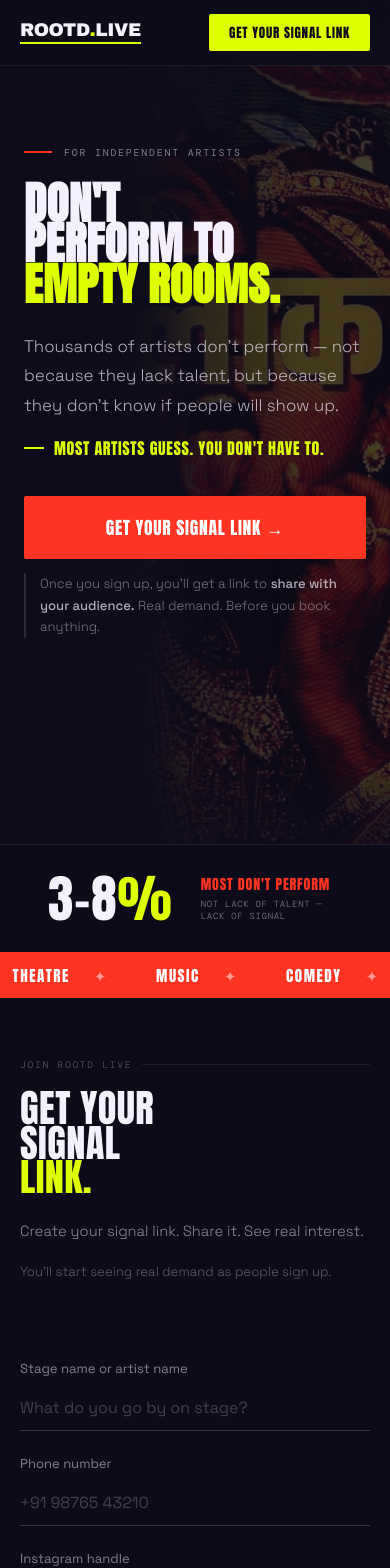
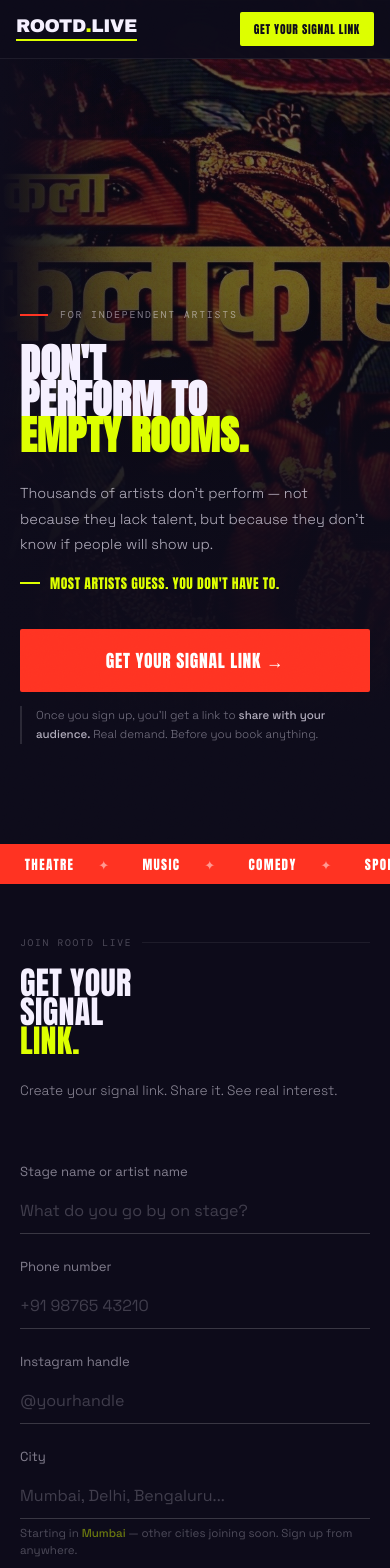
Before and after one commit to indieartistshows-spec/rootd.live, a Next.js app: page / in a window 390 px wide. Shown: the top 1568 px of the page. Built offline with nearby package versions, Linux system fonts and the light colour scheme.

Commit message:
updated with new nextjs version

```diff
--- a/app/globals.css
+++ b/app/globals.css
@@ -21,7 +21,7 @@ nav{position:fixed;top:0;left:0;right:0;z-index:500;padding:18px 40px;display:fl
 .hbg{position:absolute;top:0;right:0;bottom:0;left:30%;z-index:0}
 .hbg img{width:100%;height:100%;object-fit:cover;object-position:center top;opacity:.65;filter:contrast(1.05) saturate(.95)}
 .hbg::after{content:'';position:absolute;inset:0;background:linear-gradient(to right,#0D0B1A 0%,rgba(13,11,26,.25) 30%,rgba(13,11,26,0) 70%),linear-gradient(to bottom,rgba(13,11,26,.3) 0%,transparent 20%,transparent 80%,#0D0B1A 100%)}
-.hc{position:relative;z-index:10;padding:140px 48px 160px;max-width:660px;min-height:100vh;display:flex;flex-direction:column;justify-content:center}
+.hc{position:relative;z-index:10;padding:140px 48px 100px;max-width:660px;min-height:100vh;display:flex;flex-direction:column;justify-content:center}
 .eyebrow{font-family:var(--font-dm-mono),monospace;font-size:.62rem;letter-spacing:.18em;text-transform:uppercase;color:rgba(245,240,255,.5);margin-bottom:24px;display:flex;align-items:center;gap:12px}
 .eyebrow::before{content:'';width:28px;height:2px;background:var(--red);flex-shrink:0}
 h1{font-family:var(--font-anton),sans-serif;font-size:clamp(3.04rem,8vw,6.8rem);text-transform:uppercase;line-height:.9;letter-spacing:.01em;margin-bottom:28px}
@@ -36,13 +36,6 @@ h1 .l3{display:block;color:var(--shock)}
 .hcta-note{font-family:var(--font-space-grotesk),sans-serif;font-size:.82rem;font-weight:300;color:rgba(245,240,255,.45);line-height:1.65;border-left:2px solid rgba(255,255,255,.12);padding-left:14px}
 .hcta-note strong{color:rgba(245,240,255,.7);font-weight:500}
 .hsticker{position:absolute;top:100px;right:48px;z-index:20;background:var(--shock);color:var(--bg);font-family:var(--font-anton),sans-serif;font-size:.8rem;text-transform:uppercase;letter-spacing:.06em;padding:6px 14px;border-radius:1px;transform:rotate(-3deg);white-space:nowrap}
-.hstats{position:absolute;bottom:0;left:0;right:0;z-index:10;display:flex;border-top:1px solid rgba(255,255,255,.08);background:rgba(13,11,26,.95);align-items:center}
-.hs{flex:1;padding:28px 48px;border-right:1px solid rgba(255,255,255,.07);display:flex;align-items:center;gap:28px}
-.hs:last-child{border-right:none}
-.hs-n{font-family:var(--font-anton),sans-serif;font-size:3.2rem;letter-spacing:.02em;line-height:1;color:var(--text);flex-shrink:0}
-.hs-n em{color:var(--shock);font-style:normal}
-.hs-s{font-family:var(--font-anton),sans-serif;font-size:.88rem;letter-spacing:.06em;text-transform:uppercase;color:var(--red);line-height:1.2}
-.hs-sub{font-family:var(--font-dm-mono),monospace;font-size:.56rem;letter-spacing:.08em;text-transform:uppercase;color:rgba(245,240,255,.4);margin-top:5px}
 
 /* TICKER */
 .ticker{background:var(--red);padding:0;height:46px;display:flex;align-items:center;white-space:nowrap;overflow:hidden;position:relative;z-index:10}
@@ -93,10 +86,10 @@ h1 .l3{display:block;color:var(--shock)}
 .hstep:nth-child(2n){padding-left:48px;padding-right:0;border-left:1px solid rgba(255,255,255,.07)}
 .hstep:nth-child(3),.hstep:nth-child(4){border-bottom:none}
 .hsnum{font-family:var(--font-anton),sans-serif;font-size:4.5rem;line-height:.85;letter-spacing:.01em;margin-bottom:14px;display:block}
-.hstep:nth-child(1) .hsnum{color:var(--red)}
-.hstep:nth-child(2) .hsnum{color:var(--yellow)}
+.hstep:nth-child(1) .hsnum{color:var(--shock)}
+.hstep:nth-child(2) .hsnum{color:var(--shock)}
 .hstep:nth-child(3) .hsnum{color:var(--shock)}
-.hstep:nth-child(4) .hsnum{color:var(--magenta)}
+.hstep:nth-child(4) .hsnum{color:var(--shock)}
 .hstitle{font-family:var(--font-anton),sans-serif;font-size:1.3rem;text-transform:uppercase;letter-spacing:.04em;color:var(--text);margin-bottom:12px;line-height:1.05}
 .hsbody{font-size:.88rem;line-height:1.75;color:rgba(245,240,255,.5);max-width:320px}
 
@@ -122,10 +115,10 @@ h1 .l3{display:block;color:var(--shock)}
 .stg{background:rgba(234,0,217,.1);color:var(--magenta);border:1px solid rgba(234,0,217,.3)}
 .stl{background:var(--shock);color:var(--bg);animation:ptag 2s infinite}
 @keyframes ptag{0%,100%{opacity:1}50%{opacity:.7}}
-.pr1 .prnum{font-size:clamp(4rem,9vw,7rem);color:var(--shock)}
-.pr2 .prnum{font-size:clamp(3rem,7vw,6rem);color:var(--red)}
-.pr3 .prnum{font-size:clamp(2.5rem,5vw,4.5rem);color:var(--magenta)}
-.pr4 .prnum{font-size:clamp(2rem,4vw,3.5rem);color:var(--yellow)}
+.pr1 .prnum{font-size:clamp(4rem,9vw,6rem);color:var(--shock)}
+.pr2 .prnum{font-size:clamp(4rem,9vw,6rem);color:var(--red)}
+.pr3 .prnum{font-size:clamp(4rem,9vw,6rem);color:var(--magenta)}
+.pr4 .prnum{font-size:clamp(4rem,9vw,6rem);color:var(--yellow)}
 
 /* ══ FORM — ref_3 Baba Skater as image panel ══ */
 .form-wrap{position:relative;background:var(--bg);padding:100px 48px;overflow:hidden}
@@ -189,25 +182,123 @@ footer{background:#0A0818;border-top:1px solid rgba(255,255,255,.06);padding:28p
 .fnav{font-family:var(--font-dm-mono),monospace;font-size:.52rem;letter-spacing:.1em;text-transform:uppercase;color:rgba(245,240,255,.2)}
 
 @media(max-width:900px){
-  .pain-inner,.fi{grid-template-columns:1fr;gap:48px}
+  .pain-inner,.fi{grid-template-columns:1fr;gap:40px}
   .hsteps{grid-template-columns:1fr}
   .hstep:nth-child(2n){padding-left:0;border-left:none}
   .hstep:nth-child(3){border-bottom:1px solid rgba(255,255,255,.07)}
-  .prnum{width:140px}
-  .pr1 .prnum{font-size:3.5rem}.pr2 .prnum{font-size:3rem}.pr3 .prnum{font-size:2.5rem}.pr4 .prnum{font-size:2rem}
+  .prnum{width:120px}
+  .pr1 .prnum,.pr2 .prnum,.pr3 .prnum,.pr4 .prnum{font-size:3rem}
+  .prinfo{padding:0 20px}
 }
 @media(max-width:768px){
-  nav{padding:14px 20px}.ntag{display:none}
-  .hc{padding:100px 24px 160px}.hbg img{object-position:80% top;opacity:.22}
-  h1{font-size:3.2rem}
-  .hsticker{display:none}
-  .hstats{position:relative;flex-wrap:wrap}
-  .hs{flex:1;min-width:50%}
-  .pain,.how,.form-wrap{padding:70px 24px}
-  .proof-bg{display:none}
-  .ph,.prow{padding:0 24px}
-  .ph{padding-bottom:28px;flex-direction:column;align-items:flex-start;gap:12px}
-  .pdisc{text-align:left}
-  footer{padding:24px;flex-direction:column;text-align:center}
+  /* NAV */
+  nav{padding:14px 20px}
+  .ntag{display:none}
+  .ncta{font-size:.72rem;padding:8px 14px}
+
+  /* HERO */
+  .hero{min-height:100svh}
+  .hbg{left:0;opacity:1}
+  .hbg img{object-position:center top;opacity:.5;filter:contrast(1.05) saturate(.9)}
+  .hbg::after{background:linear-gradient(to bottom,rgba(13,11,26,.1) 0%,rgba(13,11,26,.2) 35%,rgba(13,11,26,.85) 60%,#0D0B1A 85%)}
+  .hc{padding:0 24px 40px;min-height:100svh;justify-content:flex-end;}
+  h1{font-size:clamp(2.6rem,10vw,3.4rem)}
+  .hsub{font-size:.9rem;max-width:100%}
+  .hpower{font-size:.85rem}
+  .hcta{max-width:100%}
+  .hcta-note{font-size:.72rem}
+
+  /* STATS BAR */
+
+  /* TICKER */
+  .ticker{height:40px}
+  .ti span{font-size:.82rem;padding:0 16px}
+
+  /* FORM */
+  .form-wrap{padding:60px 24px}
+  .fi{gap:32px}
+  .ftitle{font-size:clamp(2rem,8vw,2.8rem)}
+  .fdesc{font-size:.85rem}
+  .bsub{font-size:1rem;padding:16px}
+
+  /* PAIN */
+  .pain{padding:60px 24px}
+  .pbg{width:100%;opacity:1}
+  .pbg img{opacity:.35;filter:saturate(.9)}
+  .pbg::after{background:linear-gradient(to bottom,#0A0818 0%,rgba(10,8,24,.55) 30%,rgba(10,8,24,.55) 70%,#0A0818 100%)}
+  .pain-quote{font-size:clamp(2rem,7vw,2.8rem)}
+  .iv-q{font-size:.88rem}
+  .pitem{font-size:.82rem;gap:10px}
+
+  /* HOW */
+  .how{padding:60px 24px}
+  .how-title{font-size:clamp(2rem,7vw,2.8rem);margin-bottom:40px}
+  .hstep{padding:28px 0}
+  .hstep:nth-child(2n){padding-left:0}
+  .hsnum{font-size:3rem;margin-bottom:10px}
+  .hstitle{font-size:1.1rem}
+  /* HOW — boost texture on mobile */
+  .how-bg img{opacity:.22;filter:saturate(.8) contrast(1.1)}
+  .how-bg::after{background:rgba(13,11,26,.1)}
+
+  /* PROOF — full redesign for mobile */
+  .proof{padding:48px 0 0}
+  .proof-bg{display:block;width:100%;right:0}
+  .proof-bg img{opacity:.3;filter:saturate(.8)}
+  .proof-bg::after{background:linear-gradient(to bottom,var(--bg) 0%,rgba(13,11,26,.5) 30%,rgba(13,11,26,.5) 70%,var(--bg) 100%)}
+  .ph{padding:0 20px 28px;flex-direction:column;align-items:flex-start;gap:10px}
+  .ptitle{font-size:clamp(1.9rem,7vw,2.6rem)}
+  .pdisc{text-align:left;max-width:100%}
+  .prows{}
+  .prow{
+    display:grid;
+    grid-template-columns:80px 1fr;
+    grid-template-rows:auto auto;
+    column-gap:16px;
+    align-items:start;
+    padding:20px 20px;
+    border-bottom:1px solid rgba(255,255,255,.06);
+  }
+  .prnum{
+    grid-column:1;
+    grid-row:1 / 3;
+    width:auto;
+    padding:0;
+    display:flex;
+    align-items:center;
+    justify-content:flex-start;
+  }
+  .pr1 .prnum,.pr2 .prnum,.pr3 .prnum,.pr4 .prnum{font-size:3.2rem}
+  .prinfo{
+    grid-column:2;
+    grid-row:1;
+    padding:0;
+  }
+  .prcity{font-size:1rem;line-height:1.2}
+  .prgenre{font-size:.52rem;margin-top:4px}
+  .prstatus{
+    grid-column:2;
+    grid-row:2;
+    font-size:.62rem;
+    padding:4px 10px;
+    transform:none;
+    align-self:start;
+    margin-top:8px;
+    display:inline-block;
+    width:fit-content;
+  }
+
+  /* FOOTER */
+  footer{padding:20px 24px;flex-direction:column;align-items:center;text-align:center;gap:10px}
+
+  /* LOGO STRIP */
+  .lsi span{font-size:.9rem;padding:0 18px}
 }
-@media(max-width:480px){h1{font-size:2.8rem}.form-wrap{padding:60px 20px}}
+@media(max-width:480px){
+  h1{font-size:2.5rem}
+  .hc{padding:90px 20px 100px}
+  .form-wrap,.pain,.how{padding:52px 20px}
+  .proof{padding:52px 0 0}
+  .ph{padding:0 20px 24px}
+  nav{padding:12px 16px}
+}
--- a/app/layout.tsx
+++ b/app/layout.tsx
@@ -2,37 +2,14 @@ import type { Metadata } from 'next'
 import { Anton, Space_Grotesk, DM_Mono, Archivo_Black } from 'next/font/google'
 import './globals.css'
 
-const anton = Anton({
-  weight: '400',
-  subsets: ['latin'],
-  variable: '--font-anton',
-  display: 'swap',
-})
-
-const spaceGrotesk = Space_Grotesk({
-  subsets: ['latin'],
-  variable: '--font-space-grotesk',
-  display: 'swap',
-})
-
-const dmMono = DM_Mono({
-  weight: ['400', '500'],
-  subsets: ['latin'],
-  variable: '--font-dm-mono',
-  display: 'swap',
-})
-
-const archivoblack = Archivo_Black({
-  weight: '400',
-  subsets: ['latin'],
-  variable: '--font-archivo-black',
-  display: 'swap',
-})
+const anton = Anton({ weight: '400', subsets: ['latin'], variable: '--font-anton', display: 'swap' })
+const spaceGrotesk = Space_Grotesk({ subsets: ['latin'], variable: '--font-space-grotesk', display: 'swap' })
+const dmMono = DM_Mono({ weight: ['400', '500'], subsets: ['latin'], variable: '--font-dm-mono', display: 'swap' })
+const archivoblack = Archivo_Black({ weight: '400', subsets: ['latin'], variable: '--font-archivo-black', display: 'swap' })
 
 export const metadata: Metadata = {
   title: "Rootd Live — Don't Perform to Empty Rooms",
-  description:
-    'Get your signal link. Share it with your audience. See real demand before you book anything.',
+  description: 'Get your signal link. Share it with your audience. See real demand before you book anything.',
   openGraph: {
     title: "Rootd Live — Don't Perform to Empty Rooms",
     description: 'Real demand signals for independent artists in India.',
@@ -40,16 +17,10 @@ export const metadata: Metadata = {
   },
 }
 
-export default function RootLayout({
-  children,
-}: {
-  children: React.ReactNode
-}) {
+export default function RootLayout({ children }: { children: React.ReactNode }) {
   return (
     <html lang="en">
-      <body
-        className={`${anton.variable} ${spaceGrotesk.variable} ${dmMono.variable} ${archivoblack.variable}`}
-      >
+      <body className={`${anton.variable} ${spaceGrotesk.variable} ${dmMono.variable} ${archivoblack.variable}`}>
         {children}
       </body>
     </html>
--- a/app/page.tsx
+++ b/app/page.tsx
@@ -4,44 +4,47 @@ import { useState } from 'react'
 import Image from 'next/image'
 import Link from 'next/link'
 
+const TICKER_ITEMS = ['MUSIC', 'COMEDY', 'SPOKEN WORD', 'POETRY', 'THEATRE']
+const PROOF_ROWS = [
+  { num: '52',  city: 'Fans Want You in Mumbai',       genre: 'Independent music · this week',    status: 'stb', label: 'Building ↑', cls: 'pr1' },
+  { num: '117', city: 'Fans Ready in Delhi',            genre: 'Stand-up comedy · waiting',        status: 'stw', label: 'Waiting',    cls: 'pr2' },
+  { num: '38',  city: 'People Want You in Bengaluru',   genre: 'Spoken word / poetry · growing',   status: 'stg', label: 'Growing ↑', cls: 'pr3' },
+  { num: '8',   city: 'Seats Left · Pune · Nov 14',     genre: 'Theatre · show confirmed',         status: 'stl', label: 'Live Now ✦', cls: 'pr4' },
+]
+const STEPS = [
+  { n: '01', title: 'Get Your Signal Link',        body: 'Sign up. We send it directly.' },
+  { n: '02', title: 'Share It With Your Audience', body: 'Story. Bio. WhatsApp. Done.' },
+  { n: '03', title: 'See Real Numbers',             body: 'Watch demand build in real time.' },
+  { n: '04', title: 'Plan Your Show',              body: 'Venue, date, price — based on real data.' },
+]
+
 export default function HomePage() {
-  const [genre, setGenre] = useState('')
-  const [willShare, setWillShare] = useState('')
-  const [submitted, setSubmitted] = useState(false)
-  const [loading, setLoading] = useState(false)
-  const [error, setError] = useState('')
-
-  const [form, setForm] = useState({
-    name: '',
-    phone: '',
-    instagram: '',
-    city: '',
-  })
+  const [form, setForm]         = useState({ name: '', phone: '', instagram: '', city: '' })
+  const [genre, setGenre]       = useState('')
+  const [otherGenre, setOther]  = useState('')
+  const [willShare, setShare]   = useState('')
+  const [submitted, setDone]    = useState(false)
+  const [loading, setLoading]   = useState(false)
+  const [error, setError]       = useState('')
 
   const handleSubmit = async () => {
     const { name, phone, instagram, city } = form
-    if (!name || !phone || !instagram || !city || !genre || !willShare) {
-      setError('Please fill in all fields.')
-      return
+    const finalGenre = genre === 'other' ? otherGenre : genre
+    if (!name || !phone || !instagram || !city || !finalGenre || !willShare) {
+      setError('Please fill in all fields.'); return
     }
-    if (genre === 'other' && !form.city) {
-      setError('Please tell us your art form.')
-      return
-    }
-    setError('')
-    setLoading(true)
-
+    setError(''); setLoading(true)
     try {
       const res = await fetch('/api/signup', {
         method: 'POST',
         headers: { 'Content-Type': 'application/json' },
-        body: JSON.stringify({ name, phone, instagram, city, genre, will_share: willShare }),
+        body: JSON.stringify({ name, phone, instagram, city, genre: finalGenre, will_share: willShare }),
       })
       const data = await res.json()
       if (!res.ok) throw new Error(data.error || 'Submission failed')
-      setSubmitted(true)
-    } catch (err: any) {
-      setError(err.message || 'Something went wrong. Try again.')
+      setDone(true)
+    } catch (e: any) {
+      setError(e.message || 'Something went wrong. Try again.')
     } finally {
       setLoading(false)
     }
@@ -49,32 +52,22 @@ export default function HomePage() {
 
   return (
     <>
-      {/* NAV */}
+      {/* ── NAV ── */}
       <nav>
         <div>
           <div className="nl">ROOTD<em>.</em>LIVE</div>
-          <div className="nr"></div>
+          <div className="nr" />
         </div>
         <div className="ntag">India · Early Access Open</div>
         <Link href="#join" className="ncta">Get Your Signal Link</Link>
       </nav>
 
-      {/* ══ HERO ══ */}
+      {/* ── HERO ── */}
       <section className="hero">
         <div className="hbg">
-          <Image
-            src="/images/hero-kalakaar.jpg"
-            alt="Kalakaar — artist"
-            fill
-            priority
-            style={{ objectFit: 'cover', objectPosition: 'center top' }}
-          />
-          <div style={{
-            position: 'absolute', inset: 0,
-            background: 'linear-gradient(to right,#0D0B1A 0%,rgba(13,11,26,.25) 30%,rgba(13,11,26,0) 70%),linear-gradient(to bottom,rgba(13,11,26,.3) 0%,transparent 20%,transparent 80%,#0D0B1A 100%)'
-          }} />
+          <Image src="/images/hero-kalakaar.jpg" alt="Kalakaar" fill priority style={{ objectFit: 'cover', objectPosition: 'center top' }} />
+          <div style={{ position: 'absolute', inset: 0, background: 'linear-gradient(to right,#0D0B1A 0%,rgba(13,11,26,.25) 30%,rgba(13,11,26,0) 70%),linear-gradient(to bottom,rgba(13,11,26,.3) 0%,transparent 20%,transparent 80%,#0D0B1A 100%)' }} />
         </div>
-
         <div className="hc">
           <div className="eyebrow">For Independent Artists</div>
           <h1>
@@ -94,38 +87,24 @@ export default function HomePage() {
             </div>
           </div>
         </div>
-
-        <div className="hstats">
-          <div className="hs">
-            <div className="hs-n">3–8<em>%</em></div>
-            <div>
-              <div className="hs-s">Most Don&apos;t Perform</div>
-              <div className="hs-sub">Not lack of talent — lack of signal</div>
-            </div>
-          </div>
-        </div>
       </section>
 
-      {/* TICKER */}
+      {/* ── TICKER ── */}
       <div className="ticker">
         <div className="ti">
-          <span>MUSIC</span><span>COMEDY</span><span>SPOKEN WORD</span><span>POETRY</span><span>THEATRE</span>
-          <span>MUSIC</span><span>COMEDY</span><span>SPOKEN WORD</span><span>POETRY</span><span>THEATRE</span>
-          <span>MUSIC</span><span>COMEDY</span><span>SPOKEN WORD</span><span>POETRY</span><span>THEATRE</span>
-          <span>MUSIC</span><span>COMEDY</span><span>SPOKEN WORD</span><span>POETRY</span><span>THEATRE</span>
+          {[...TICKER_ITEMS, ...TICKER_ITEMS, ...TICKER_ITEMS, ...TICKER_ITEMS].map((t, i) => (
+            <span key={i}>{t}</span>
+          ))}
         </div>
       </div>
 
-      {/* ══ FORM ══ */}
+      {/* ── FORM ── */}
       <div className="form-wrap" id="join">
         <div className="fi">
           <div>
             <div className="flbl">Join Rootd Live</div>
             <div className="ftitle">GET YOUR<br />SIGNAL<br /><em>LINK.</em></div>
             <p className="fdesc">Create your signal link. Share it. See real interest.</p>
-            <p className="fdesc" style={{ color: 'rgba(245,240,255,0.35)', fontSize: '.82rem', marginTop: '-12px', fontWeight: 300 }}>
-              You&apos;ll start seeing real demand as people sign up.
-            </p>
           </div>
 
           <div>
@@ -159,27 +138,27 @@ export default function HomePage() {
                     <option value="other">Other</option>
                   </select>
                   {genre === 'other' && (
-                    <div className="ofield show">
-                      <input type="text" placeholder="Tell us your art form" onChange={e => setGenre(e.target.value)} />
+                    <div className="ofield show" style={{ marginTop: '8px' }}>
+                      <input type="text" placeholder="Tell us your art form" value={otherGenre} onChange={e => setOther(e.target.value)} />
                     </div>
                   )}
                 </div>
                 <div className="sqwrap">
                   <span className="sqlbl">Would you share your signal link with your followers?</span>
                   <div className="rrow">
-                    {['yes', 'maybe', 'unsure'].map(v => (
+                    {[{ v: 'yes', label: 'Yes, definitely' }, { v: 'maybe', label: 'Maybe' }, { v: 'unsure', label: 'Not sure' }].map(({ v, label }) => (
                       <div className="ro" key={v}>
-                        <input type="radio" name="share" id={`s-${v}`} value={v} checked={willShare === v} onChange={() => setWillShare(v)} />
-                        <label htmlFor={`s-${v}`}>{v === 'yes' ? 'Yes, definitely' : v === 'maybe' ? 'Maybe' : 'Not sure'}</label>
+                        <input type="radio" name="share" id={`s-${v}`} value={v} checked={willShare === v} onChange={() => setShare(v)} />
+                        <label htmlFor={`s-${v}`}>{label}</label>
                       </div>
                     ))}
                   </div>
                 </div>
-                {error && <p style={{ color: 'var(--red)', fontSize: '.82rem', marginTop: '12px' }}>{error}</p>}
+                {error && <p style={{ color: 'var(--red)', fontSize: '.82rem', marginTop: '14px' }}>{error}</p>}
                 <button className="bsub" onClick={handleSubmit} disabled={loading}>
                   {loading ? 'Sending...' : 'Get Your Signal Link →'}
                 </button>
-                <p className="fnotebot">No spam · Free to join · Just signal, not just hype</p>
+                <p className="fnotebot">No spam · Free to join · Signal, Not Just Hype</p>
               </div>
             ) : (
               <div className="ss show">
@@ -200,7 +179,7 @@ export default function HomePage() {
         </div>
       </div>
 
-      {/* ══ PAIN ══ */}
+      {/* ── PAIN ── */}
       <section className="pain" id="why">
         <div className="pbg">
           <Image src="/images/pain-musician.jpg" alt="" fill style={{ objectFit: 'cover', objectPosition: 'center top' }} />
@@ -213,18 +192,12 @@ export default function HomePage() {
               <span className="pqt">11 people showed up.</span>
               <span className="pqf">NEVER AGAIN.</span>
             </div>
-            <div className="iv">
-              <div className="iv-lbl">You&apos;ve thought this before:</div>
-              <div className="iv-q">&ldquo;Will anyone actually show up?&rdquo;</div>
-              <div className="iv-q">&ldquo;Should I even book this?&rdquo;</div>
-              <div className="iv-q">&ldquo;What if the room is empty?&rdquo;</div>
-            </div>
           </div>
           <ul className="plist">
             {[
-              { bad: true, text: <>Booking a venue and <strong>hoping</strong> the crowd shows up</> },
-              { bad: true, text: <>Spending on promotion <strong>before knowing</strong> if there&apos;s demand</> },
-              { bad: true, text: <>Setting ticket prices by <strong>gut feel</strong> and getting it wrong</> },
+              { bad: true,  text: <>Booking a venue and <strong>hoping</strong> the crowd shows up</> },
+              { bad: true,  text: <>Spending on promotion <strong>before knowing</strong> if there&apos;s demand</> },
+              { bad: true,  text: <>Setting ticket prices by <strong>gut feel</strong> and getting it wrong</> },
               { bad: false, text: <>Your fans <strong>signal they&apos;re coming</strong> — before the show exists</> },
               { bad: false, text: <>See <strong>real numbers first</strong> — then decide venue, date, and price</> },
               { bad: false, text: <>Every show you do is one your audience <strong>actually wanted</strong></> },
@@ -238,7 +211,7 @@ export default function HomePage() {
         </div>
       </section>
 
-      {/* ══ HOW IT WORKS ══ */}
+      {/* ── HOW IT WORKS ── */}
       <section className="how" id="how">
         <div className="how-bg">
           <Image src="/images/how-skater.jpg" alt="" fill style={{ objectFit: 'cover', objectPosition: 'center 20%' }} />
@@ -248,12 +221,7 @@ export default function HomePage() {
           <div className="slbl">How It Works</div>
           <div className="how-title">FOUR STEPS.<br /><em>FULL ROOM.</em></div>
           <div className="hsteps">
-            {[
-              { n: '01', title: 'Get Your Signal Link', body: 'Sign up. We send it directly.' },
-              { n: '02', title: 'Share It With Your Audience', body: 'Story. Bio. WhatsApp. Done.' },
-              { n: '03', title: 'See Real Numbers', body: 'Watch demand build in real time.' },
-              { n: '04', title: 'Plan Your Show', body: 'Venue, date, price — based on real data.' },
-            ].map(step => (
+            {STEPS.map(step => (
               <div className="hstep" key={step.n}>
                 <span className="hsnum">{step.n}</span>
                 <div className="hstitle">{step.title}</div>
@@ -264,7 +232,7 @@ export default function HomePage() {
         </div>
       </section>
 
-      {/* ══ PROOF ══ */}
+      {/* ── PROOF ── */}
       <div className="proof" id="proof">
         <div className="proof-bg">
           <Image src="/images/proof-trumpet.jpg" alt="" fill style={{ objectFit: 'cover', objectPosition: 'center top' }} />
@@ -278,14 +246,9 @@ export default function HomePage() {
           <div className="pdisc">Example demand signals —<br />real numbers from your<br />audience once you&apos;re live</div>
         </div>
         <div className="prows">
-          {[
-            { n: '52', city: 'Fans Want You in Mumbai', genre: 'Independent music · this week', status: 'stb', label: 'Building ↑', cls: 'pr1' },
-            { n: '117', city: 'Fans Ready in Delhi', genre: 'Stand-up comedy · waiting', status: 'stw', label: 'Waiting', cls: 'pr2' },
-            { n: '38', city: 'People Want You in Bengaluru', genre: 'Spoken word / poetry · growing', status: 'stg', label: 'Growing ↑', cls: 'pr3' },
-            { n: '8', city: 'Seats Left · Pune · Nov 14', genre: 'Theatre · show confirmed', status: 'stl', label: 'Live Now ✦', cls: 'pr4' },
-          ].map(row => (
-            <div className={`prow ${row.cls}`} key={row.n}>
-              <div className="prnum">{row.n}</div>
+          {PROOF_ROWS.map(row => (
+            <div className={`prow ${row.cls}`} key={row.num}>
+              <div className="prnum">{row.num}</div>
               <div className="prinfo">
                 <div className="prcity">{row.city}</div>
                 <div className="prgenre">{row.genre}</div>
@@ -296,18 +259,18 @@ export default function HomePage() {
         </div>
       </div>
 
-      {/* LOGO STRIP */}
+      {/* ── LOGO STRIP ── */}
       <div className="ls">
         <div className="lsi">
           {Array(12).fill('ROOTD.LIVE').map((t, i) => <span key={i}>{t}</span>)}
         </div>
       </div>
 
-      {/* FOOTER */}
+      {/* ── FOOTER ── */}
       <footer>
         <div className="flogo">ROOTD<em>.</em>LIVE</div>
         <div className="fnav">India · Built for independent artists · 2026</div>
-        <div className="fnav">Just signal, not just hype.</div>
+        <div className="fnav">Signal, Not Just Hype.</div>
       </footer>
     </>
   )
```
Also changed, not shown: app/api/signup/route.ts (+3 -15 lines), next.config.js (+1 -6 lines), 2 other files (tests, documents, lock files or other folders).
